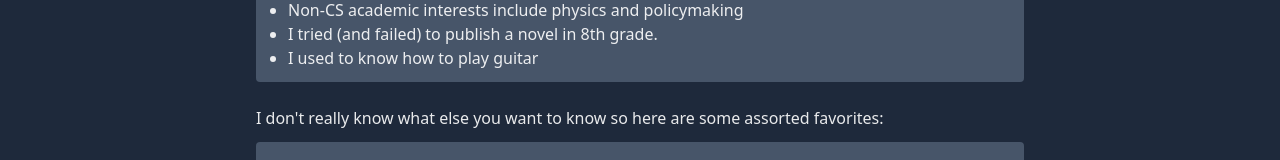
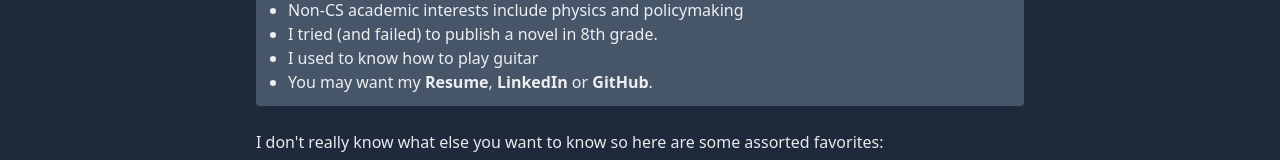
Before and after one commit to wisdomcookie/personal, a Next.js app: page /about in a window 1280 px wide. Shown: the part 262-422 px from the top of the page. Built offline with nearby package versions, Linux system fonts and the light colour scheme.

Commit message:
Add links to socials

```diff
--- a/app/about/page.tsx
+++ b/app/about/page.tsx
@@ -16,6 +16,7 @@ export default function About() {
           <li>Non-CS academic interests include physics and policymaking</li>
           <li>I tried (and failed) to publish a novel in 8th grade.</li>
           <li>I used to know how to play guitar</li>
+          <li>You may want my <a href="https://drive.google.com/file/d/1xO1_wLNlJoyNQBvnhSB7pOG9ofZNNEd6/view?usp=sharing" target='_blank' className='font-bold'>Resume</a>, <a href="https://linkedin.com/in/nathan-dt" target='_blank' className='font-bold'>LinkedIn</a> or <a href="https://github.com/wisdomcookie" target='_blank' className='font-bold'>GitHub</a>.</li>
         </ul>
         <p className='mt-6'>
         I don&apos;t really know what else you want to know so here are some assorted favorites:
--- a/app/page.tsx
+++ b/app/page.tsx
@@ -11,7 +11,7 @@ export default function Home() {
         Hi! I&apos;m Nathan
       </p>
       <p className='mt-6 text-2xl text-center text-white/90'>
-        You may want my <a href="" className='font-bold'>Resume</a>, <a href="" className='font-bold'>LinkedIn</a> or <a href="" className='font-bold'>GitHub</a>.
+        You may want my <a href="https://drive.google.com/file/d/1xO1_wLNlJoyNQBvnhSB7pOG9ofZNNEd6/view?usp=sharing" target='_blank' className='font-bold'>Resume</a>, <a href="https://linkedin.com/in/nathan-dt" target='_blank' className='font-bold'>LinkedIn</a> or <a href="https://github.com/wisdomcookie" target='_blank' className='font-bold'>GitHub</a>.
       </p>
     </main>
   )
```
